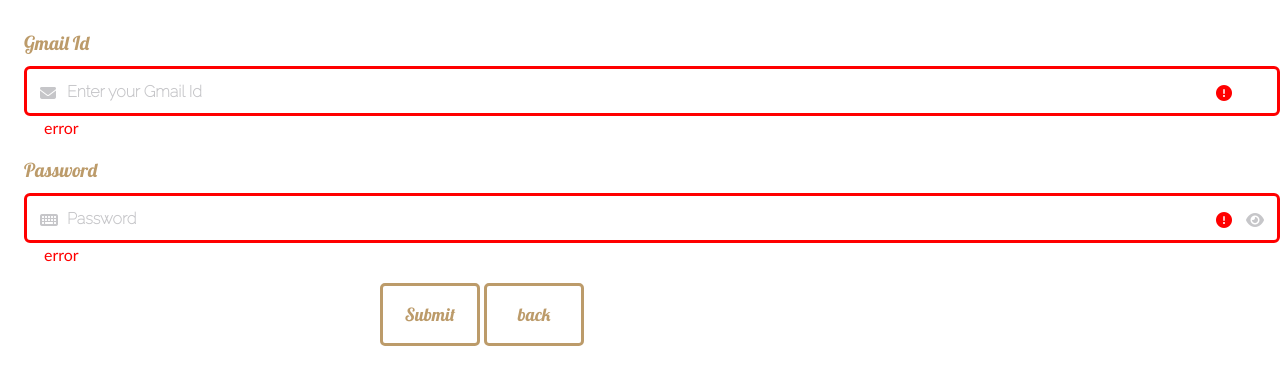
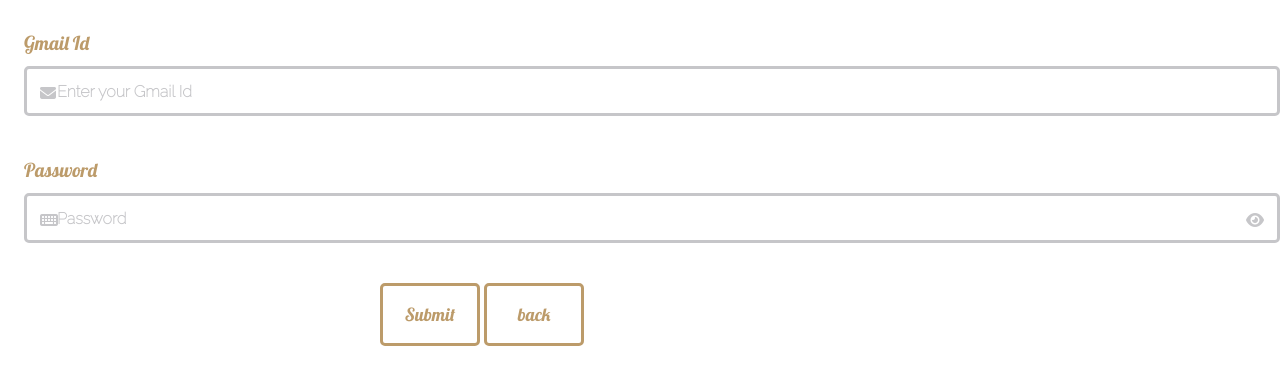
Before and after one commit to ahamedroshan8883/Js-Project, a plain HTML site: page Hotel_Project/signin.html in a window 1280 px wide. Shown: the part 65-450 px from the top of the page. Drawn offline with nearby package versions, Linux system fonts and the light colour scheme.

Commit message:
Lot changes using bootstrap

```diff
--- a/Hotel_Project/script.js
+++ b/Hotel_Project/script.js
@@ -63,7 +63,7 @@ document.getElementById("dcsrbcon").textContent = dscrbdetaills[0].describe;
 // slidenextpertime();
 setInterval(()=>{slidenext()},10000);
 // console.log(frame.src)
-signinpage()
+// signinpage()
 });
 const signup = document.getElementById("form")
 if(signup){
--- a/Hotel_Project/signin.html
+++ b/Hotel_Project/signin.html
@@ -17,14 +17,14 @@
         <h2>Sign in</h2>
     </div>
         <form method="get" id="sign-in_form" action="">
-            <div class="ms-4 mb-3 position-relative" id="form_container-input-error">
+            <div class="ms-4 mb-3 position-relative" id="form_container-input">
                 <label for="Name" class="form-label">Gmail Id</label><br>
                 <input type="text" class="form-control" placeholder="Enter your Gmail Id" id="sign_in-gmail" onblur="signin_gmail_validate()">
                 <i class="fa-solid fa-envelope position-absolute top-50 start-0 ms-3"></i>
                 <i class="fa-solid fa-circle-exclamation position-absolute top-50 end-0 me-5"></i>
                 <small>error</small>
             </div>
-            <div class= "ms-4 mb-3 position-relative" id="form_container-input-error">
+            <div class= "ms-4 mb-3 position-relative" id="form_container-input">
                 <label for="Name" class="form-label">Password</label><br>
                 <input type="password" class="form-control" placeholder="Password" id="sign_in-password" onblur="signin_passwd_validate()" onfocus="signin_gmail_validate()">
                 <i class="fa-solid fa-keyboard position-absolute top-50 start-0 ms-3"></i>
```
